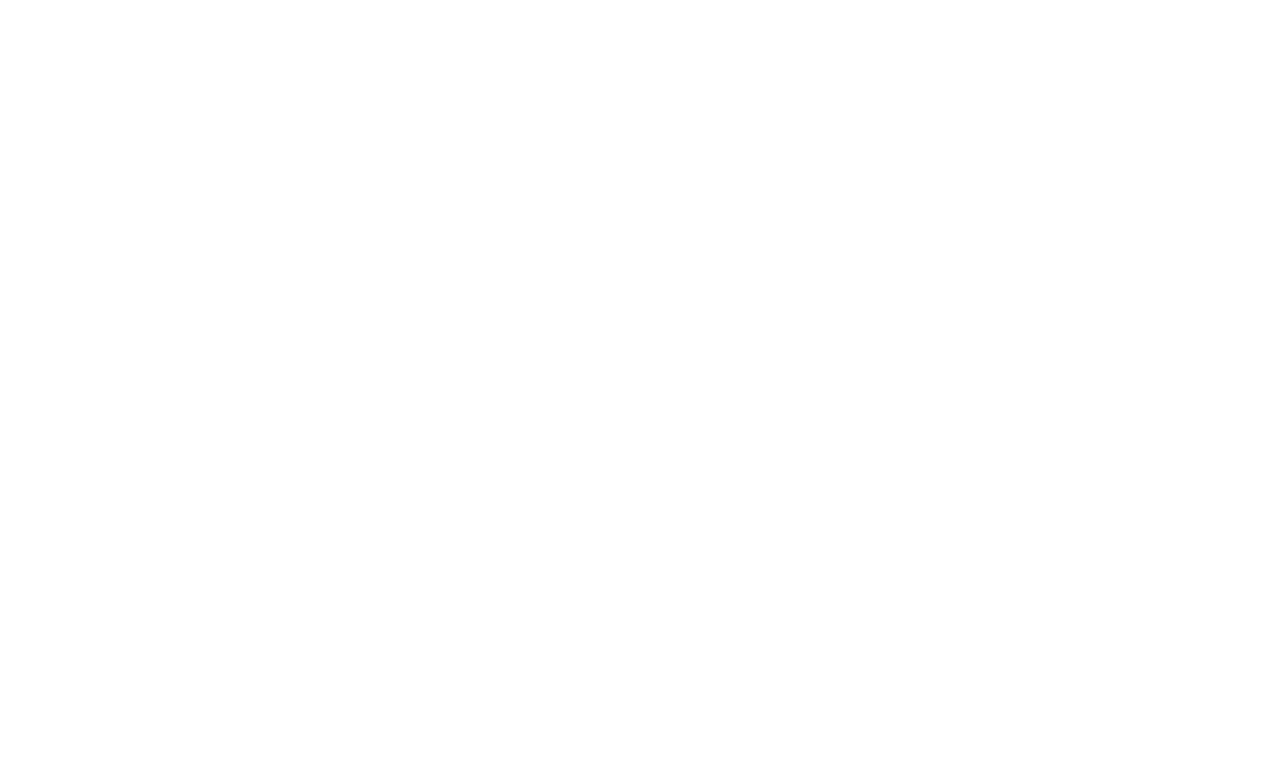
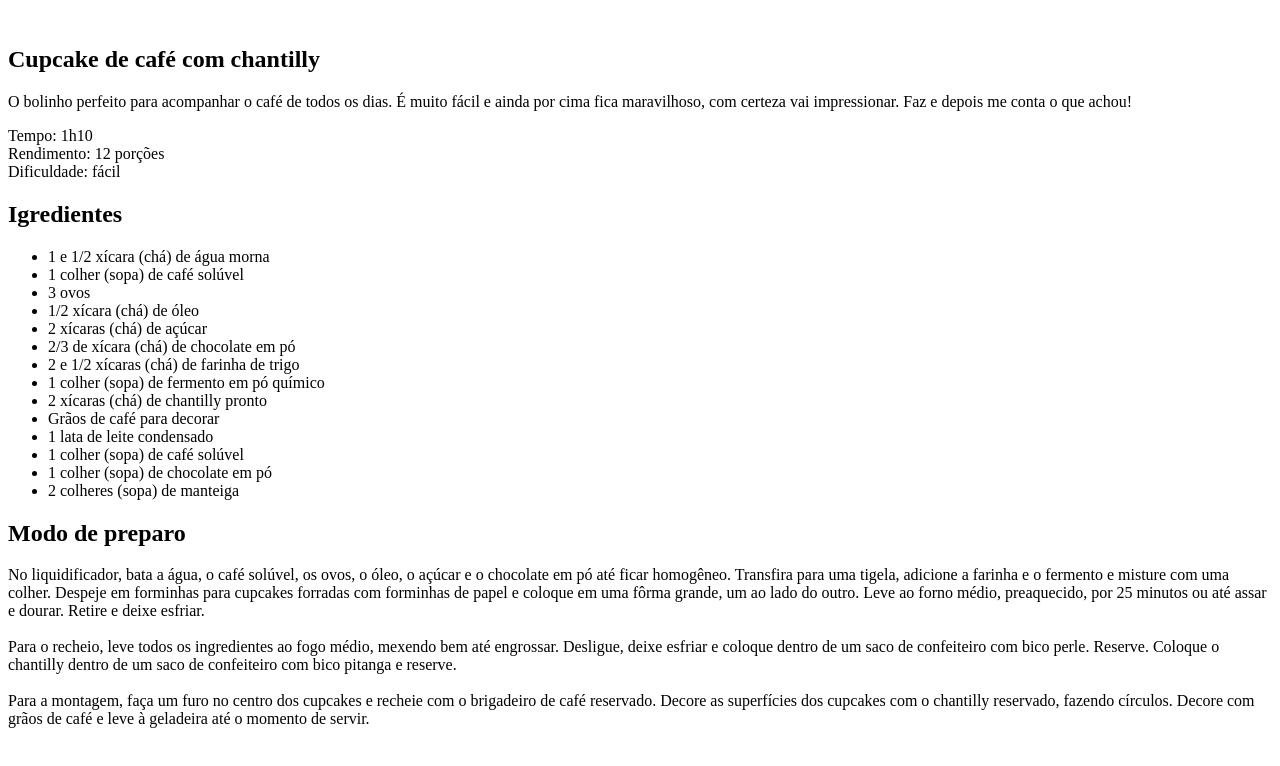
Before and after one commit to natan-rs/projeto-receita-cupcake, a plain HTML site: page index.html in a window 1280 px wide. Drawn offline with Linux system fonts and the light colour scheme.

Commit message:
iniciando a estrutura html

```diff
--- a/index.html
+++ b/index.html
@@ -6,6 +6,51 @@
   <title>Página de receita</title>
 </head>
 <body>
+  <div id="page">
+    <img src="" alt="">
+    <main>
+      <section id="about">
+        <h1>Cupcake de café com chantilly</h1>
+        <p>
+          O bolinho perfeito para acompanhar o café de todos os dias. É muito fácil e ainda por cima fica maravilhoso, com certeza vai impressionar. Faz e depois me conta o que achou!
+        </p>
 
+        <p>
+          Tempo: 1h10 <br>
+          Rendimento: 12 porções <br>
+          Dificuldade: fácil
+        </p>
+      </section>
+      <section id="ingredients">
+        <h2>Igredientes</h2>
+        <ul>
+          <li>1 e 1/2 xícara (chá) de água morna</li>
+          <li>1 colher (sopa) de café solúvel</li>
+          <li>3 ovos</li>
+          <li>1/2 xícara (chá) de óleo</li>
+          <li>2 xícaras (chá) de açúcar</li>
+          <li>2/3 de xícara (chá) de chocolate em pó</li>
+          <li>2 e 1/2 xícaras (chá) de farinha de trigo</li>
+          <li>1 colher (sopa) de fermento em pó químico</li>
+          <li>2 xícaras (chá) de chantilly pronto</li>
+          <li>Grãos de café para decorar</li>
+          <li>1 lata de leite condensado</li>
+          <li>1 colher (sopa) de café solúvel</li>
+          <li>1 colher (sopa) de chocolate em pó</li>
+          <li>2 colheres (sopa) de manteiga</li>
+        </ul>
+      </section>
+      <section id="preparation">
+        <h2>Modo de preparo</h2>
+        <p>
+          No liquidificador, bata a água, o café solúvel, os ovos, o óleo, o açúcar e o chocolate em pó até ficar homogêneo. Transfira para uma tigela, adicione a farinha e o fermento e misture com uma colher. Despeje em forminhas para cupcakes forradas com forminhas de papel e coloque em uma fôrma grande, um ao lado do outro. Leve ao forno médio, preaquecido, por 25 minutos ou até assar e dourar. Retire e deixe esfriar.
+          <br><br>
+          Para o recheio, leve todos os ingredientes ao fogo médio, mexendo bem até engrossar. Desligue, deixe esfriar e coloque dentro de um saco de confeiteiro com bico perle. Reserve. Coloque o chantilly dentro de um saco de confeiteiro com bico pitanga e reserve.
+          <br><br>
+          Para a montagem, faça um furo no centro dos cupcakes e recheie com o brigadeiro de café reservado. Decore as superfícies dos cupcakes com o chantilly reservado, fazendo círculos. Decore com grãos de café e leve à geladeira até o momento de servir.
+        </p>
+      </section>
+    </main>
+  </div>
 </body>
 </html>
```
